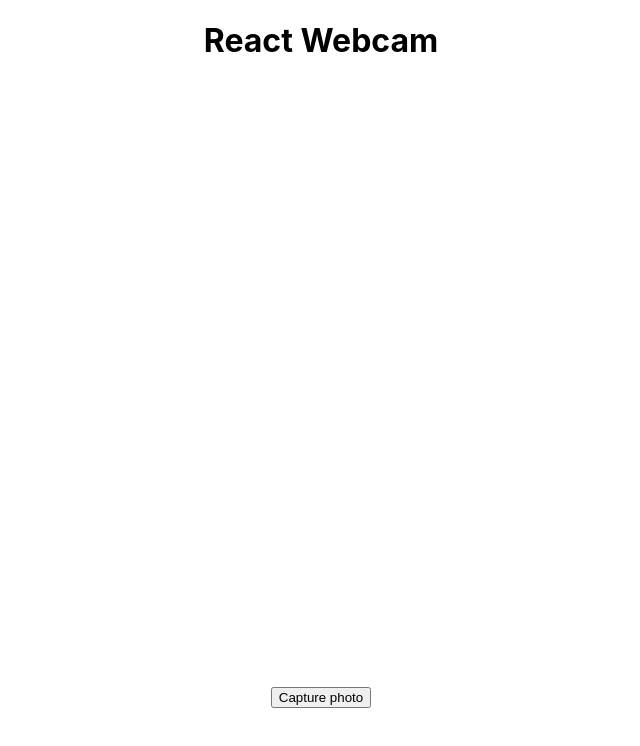
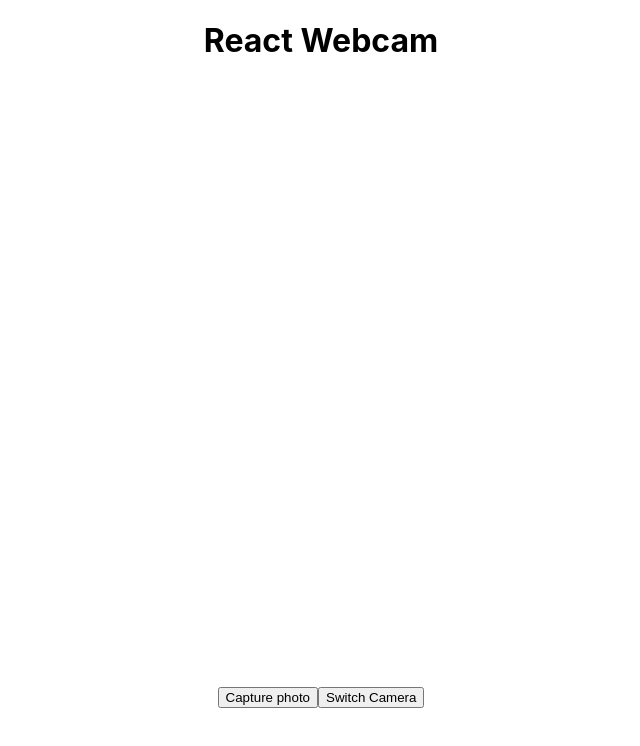
Before and after one commit to eddiemuhoro/d3jscolors, a React (Create React App) app: page / in a window 1280 px wide. Shown: the top 746 px of the page, without its empty margins (319-959 px from the left). Built offline with nearby package versions, Linux system fonts and the light colour scheme; no server answers.

Commit message:
(add) switch camera

```diff
--- a/src/components/WebCam.js
+++ b/src/components/WebCam.js
@@ -4,6 +4,12 @@ import Webcam from "react-webcam";
 const CustomWebcam = () => {
     const webcamRef = useRef(null);
     const [imgSrc, setImgSrc] = useState(null);
+    const [facingMode, setFacingMode] = useState('user'); // Default to front camera
+
+
+    const switchCamera = () => {
+        setFacingMode(prevState => (prevState === 'user' ? 'environment' : 'user'));
+      };
 
     const capture = useCallback(() => {
         const imageSrc = webcamRef.current.getScreenshot();
@@ -26,7 +32,12 @@ const CustomWebcam = () => {
         {imgSrc ? (
           <button onClick={retake}>Retake photo</button>
         ) : (
-          <button onClick={capture}>Capture photo</button>
+            <>
+
+            <button onClick={capture}>Capture photo</button>
+        <button onClick={switchCamera}>Switch Camera</button>
+            </>
+
         )}
       </div>
     </div>
```
